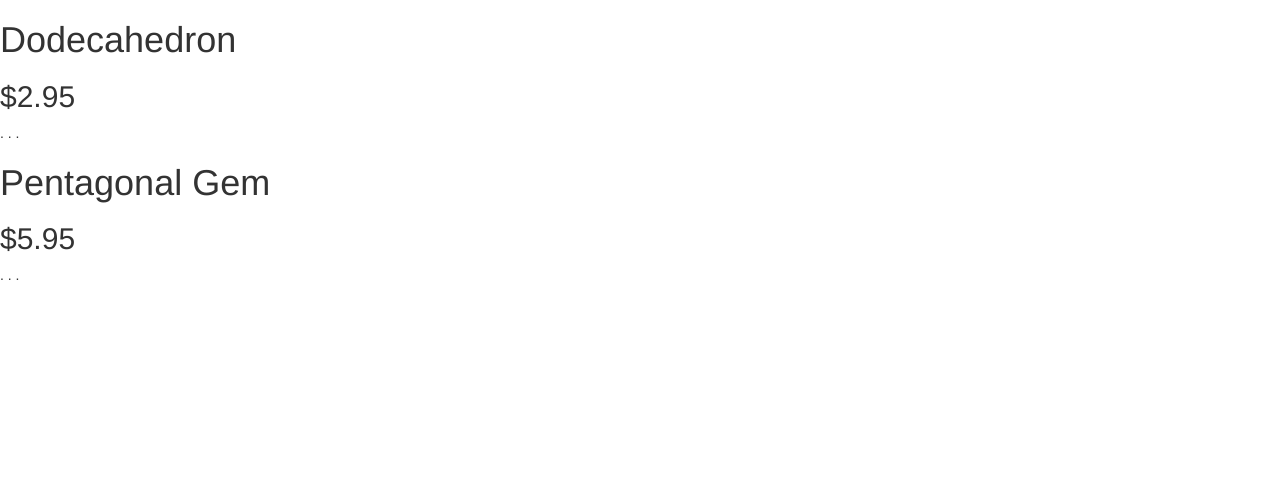
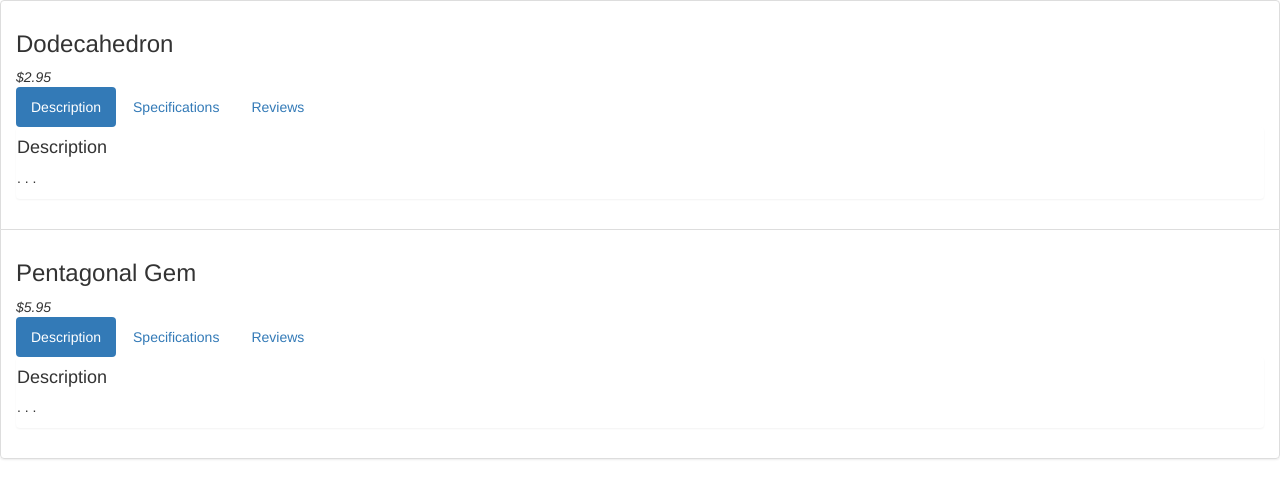
Before and after one commit to kbedell/AngularPlayground, a plain HTML site: page index.html in a window 1280 px wide. Drawn offline with nearby package versions, Linux system fonts and the light colour scheme.

Commit message:
Added filters, and tabs

```diff
--- a/app.js
+++ b/app.js
@@ -3,6 +3,18 @@
 
   app.controller('StoreController', function(){
     this.products = gems;
+  });
+
+  app.controller('PanelController', function(){
+    this.tab = 1;
+
+    this.selectTab = function(setTab) {
+      this.tab = setTab;
+    };
+
+    this.isSelected = function(checkTab) {
+      return this.tab === checkTab;
+    };
   });
 
     var gems = [
--- a/index.html
+++ b/index.html
@@ -7,14 +7,35 @@
     <script src="https://maxcdn.bootstrapcdn.com/bootstrap/3.3.7/js/bootstrap.min.js" integrity="sha384-Tc5IQib027qvyjSMfHjOMaLkfuWVxZxUPnCJA7l2mCWNIpG9mGCD8wGNIcPD7Txa" crossorigin="anonymous"></script>
   </head>
   <body ng-controller="StoreController as store">
-    <div ng-repeat="product in store.products">
-      <h1>{{product.name}}</h1>
-      <h2>${{product.price}}</h2>
-      <p>
-        {{product.description}}
-      </p>
-      <button ng-show="store.product.canPurchase"> Add to Cart </button>
-    </div>
+    <ul class="list-group">
+      <li class="list-group-item" ng-repeat="product in store.products">
+        <h3>{{product.name}}</h3>
+        <em >{{product.price | currency}}</em>
+        <section ng-controller="PanelController as panel">
+          <ul class="nav nav-pills">
+            <li ng-class="{ active:panel.isSelected(1) }" ><a href ng-click="panel.selectTab(1)">Description</a></li>
+            <li ng-class="{ active:panel.isSelected(2) }"><a href ng-click="panel.selectTab(2)">Specifications</a></li>
+            <li ng-class="{ active:panel.isSelected(3) }"><a href ng-click="panel.selectTab(3)">Reviews</a></li>
+          </ul>
+          <div class="panel" ng-show="panel.isSelected(1)">
+            <h4>Description</h4>
+            <p>{{product.description}}</p>
+          </div>
+          <div class="panel" ng-show="panel.isSelected(2)">
+            <h4>Specifications</h4>
+            <blockquote>
+              None yet
+            </blockquote>
+          </div>
+          <div class="panel" ng-show="panel.isSelected(3)">
+            <h4>Reviews</h4>
+            <blockquote>
+              None yet
+            </blockquote>
+          </div>
+        </section>
+      </li>
+    </ul>
     <script src='https://ajax.googleapis.com/ajax/libs/angularjs/1.5.8/angular.min.js'></script>
     <script type='text/javascript' src='app.js'></script>
   </body>
```
